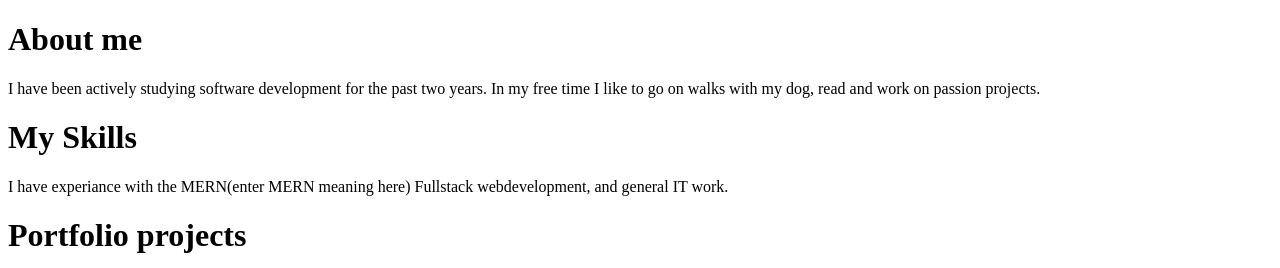
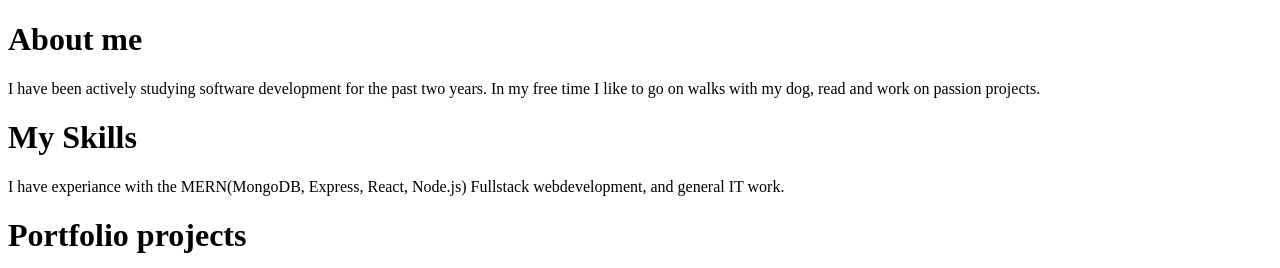
Before and after one commit to SethSingletary/portfolio, a React app: page public/index.html in a window 1280 px wide. Shown: the top 268 px of the page. Built offline with nearby package versions, Linux system fonts and the light colour scheme.

Commit message:
Update index.html

```diff
--- a/public/index.html
+++ b/public/index.html
@@ -10,7 +10,7 @@
             read and work on passion projects.
         </p>
         <h1>My Skills</h1>
-        <p>I have experiance with the MERN(enter MERN meaning here) Fullstack webdevelopment, and general IT work.</p>
+        <p>I have experiance with the MERN(MongoDB, Express, React, Node.js) Fullstack webdevelopment, and general IT work.</p>
         <h1>Portfolio projects</h1>
         <ul id="frontEndProjects">
             <li><a href="https://pokedex-project-sigma.vercel.app/" target="_blank">Pokedex Project</a></li>
```
